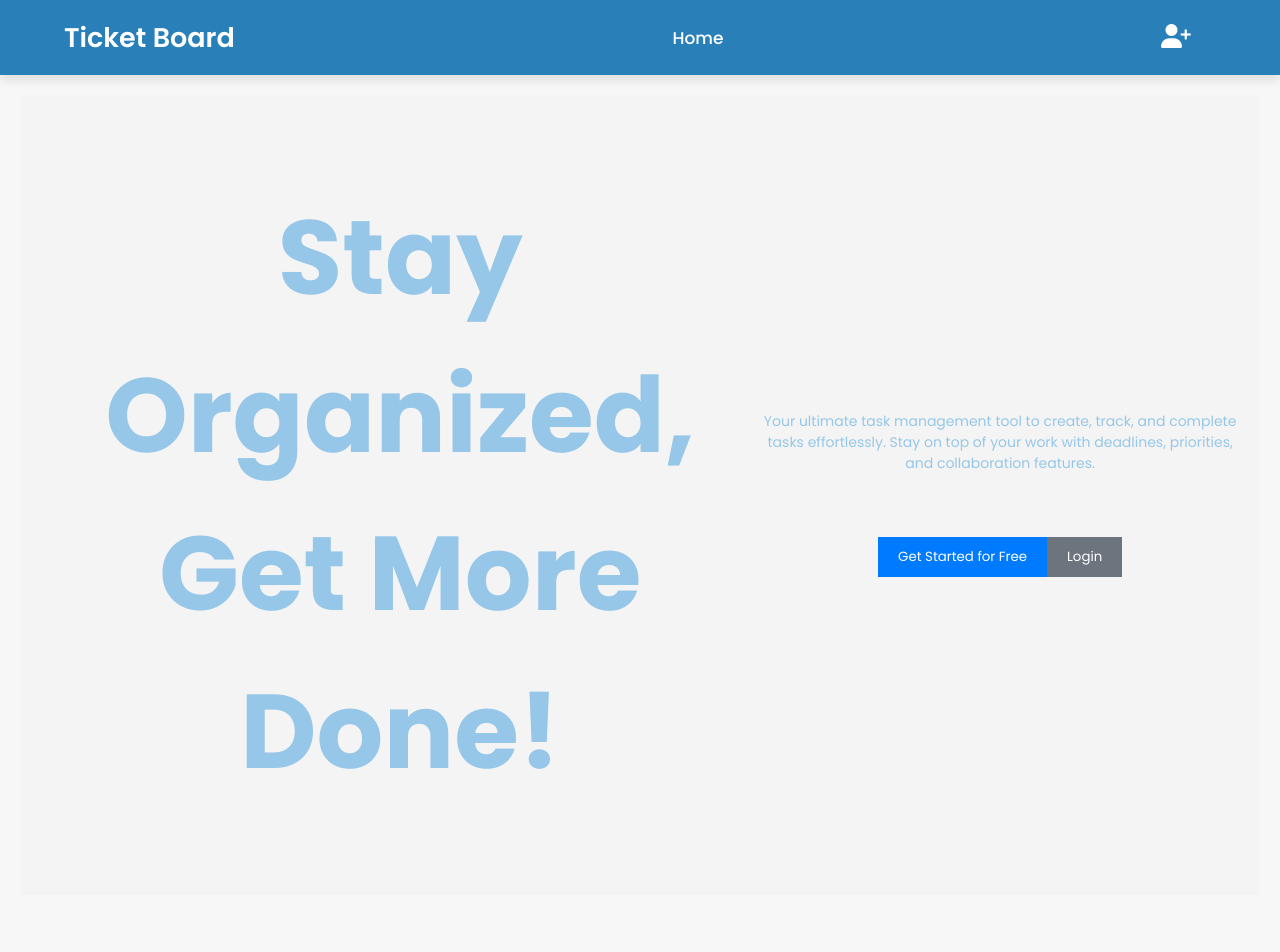
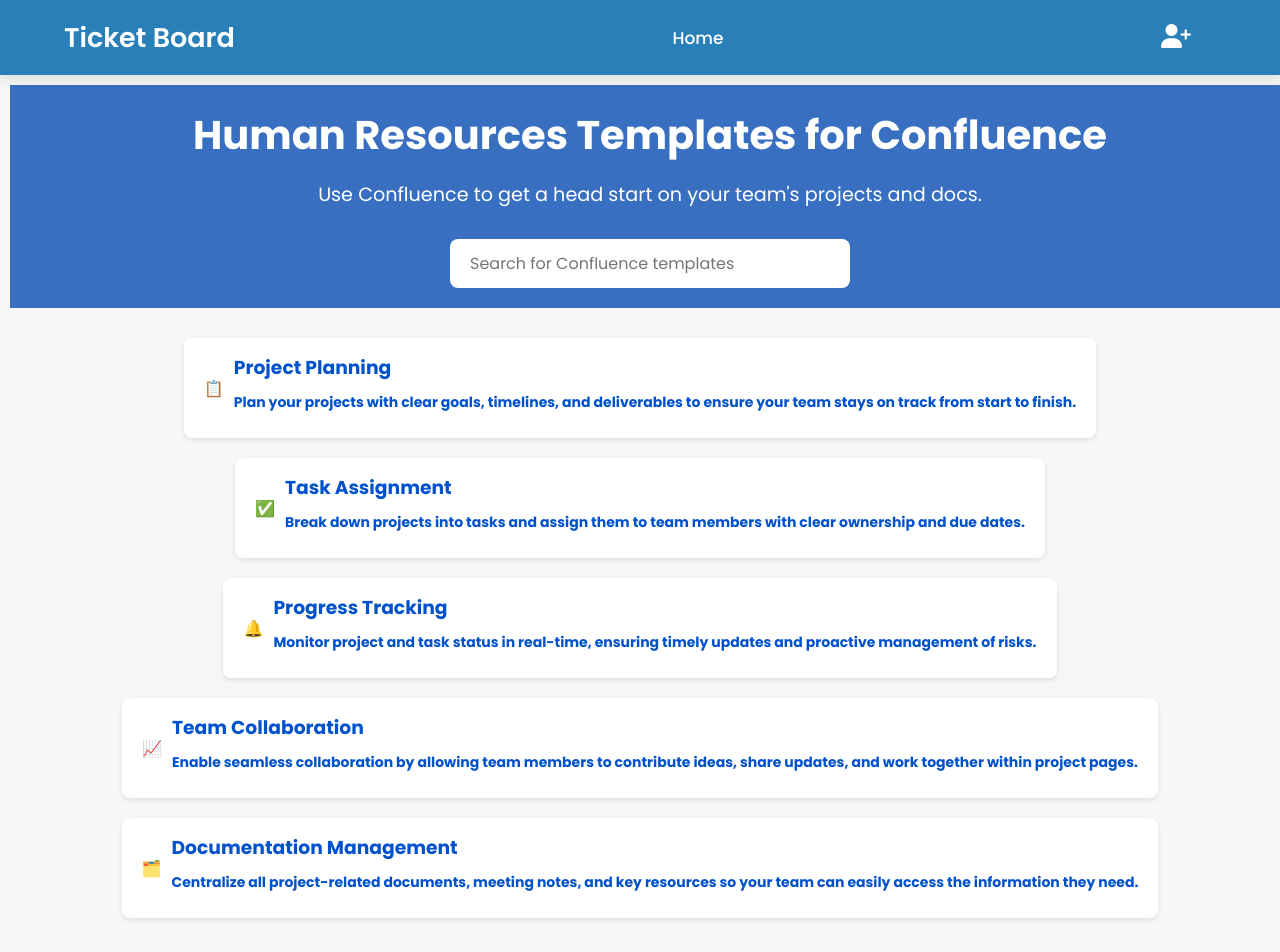
Before and after one commit to Ved1803/task-manager-frontend, a React (Vite) app: page / in a window 1280 px wide. Shown: the top 952 px of the page. Built offline with nearby package versions, Linux system fonts and the light colour scheme.

Commit message:
fix home page

```diff
--- a/src/App.jsx
+++ b/src/App.jsx
@@ -14,7 +14,6 @@
 import { useSelector } from "react-redux";
 import TaskDetails from "./pages/TaskDetails/TaskDetails";
 import { Bounce, ToastContainer } from "react-toastify";
-// import "react-toastify/dist/ReactToastify.css";
 import "react-toastify/dist/ReactToastify.css";
 import UpdateUser from "./pages/users/UpdateUser";
 
--- a/src/pages/Home.css
+++ b/src/pages/Home.css
@@ -1,22 +1,72 @@
-.home-container {
+/* Reset default margins and paddings
+* {
+  margin: 0;
+  padding: 0;
+  box-sizing: border-box;
+}
+
+body {
+  font-family: 'Arial', sans-serif;
+} */
+
+.hero-section {
+  background: #386fc1;
+  color: #ffffff;
+  padding: 20px 20px;
   text-align: center;
-    padding: 20px;
+  height: 50%;
+  margin: 10px;
 }
-  .hero {
-    background: #f4f4f4;
-    padding: 50px 20px;
+
+.hero-content h1 {
+  font-size: 2.5rem;
+  margin-bottom: 15px;
 }
-  .btn-primary {
-    background-color: #007bff;
-    color: white;
-    padding: 10px 20px;
+
+.hero-content p {
+  font-size: 1.2rem;
+  margin-bottom: 30px;
+}
+
+.search-bar {
+  display: flex;
+  justify-content: center;
+}
+
+.search-bar input {
+  width: 400px;
+  max-width: 90%;
+  padding: 12px 20px;
+  border-radius: 8px;
   border: none;
+  font-size: 1rem;
+  outline: none;
+}
+
+/* Previous CSS remains the same, adding below for points section */
+
+.info-points {
+  margin-top: 30px;
+  display: flex;
+  flex-wrap: wrap;
+  justify-content: center;
+  gap: 20px;
+}
+
+.info-item {
+  background: #ffffff;
+  color: #0052CC;
+  padding: 15px 20px;
+  border-radius: 8px;
+  font-weight: bold;
+  display: flex;
+  align-items: center;
+  gap: 10px;
+  box-shadow: 0 2px 5px rgba(0,0,0,0.1);
   cursor: pointer;
+  transition: transform 0.2s;
 }
-  .btn-secondary {
-    background-color: #6c757d;
-    color: white;
-    padding: 10px 20px;
-    border: none;
-    cursor: pointer;
+
+.info-item:hover {
+  transform: translateY(-5px);
 }
--- a/src/pages/Home.jsx
+++ b/src/pages/Home.jsx
@@ -1,70 +1,88 @@
-
-import './Home.css';
+import "./Home.css";
 const Home = () => {
   return (
-    <div className="home-container">
-      {/* Hero Section */}
-      <section className="hero">
-
-          <h1>Stay Organized, Get More Done!</h1>
-
-        <div>
+    <>
+      <section className="hero-section">
+        <div className="hero-content">
+          <h1>Human Resources Templates for Confluence</h1>
           <p>
-          Your ultimate task management tool to create, track, and complete tasks effortlessly.
-          Stay on top of your work with deadlines, priorities, and collaboration features.
+            Use Confluence to get a head start on your team's projects and docs.
           </p>
-        <div className="buttons">
-          <button className="btn-primary">Get Started for Free</button>
-          <button className="btn-secondary">Login</button>
+          <div className="search-bar">
+            <input type="text" placeholder="Search for Confluence templates" />
           </div>
         </div>
       </section>
 
-      {/* Features Section */}
-      <section className="features">
-        <h2>Why Choose Our Task Manager?</h2>
+      <div className="info-points">
+        <div className="info-item">
+          <span role="img" aria-label="planning">
+            📋
+          </span>
+          <div>
+            <h3>Project Planning</h3>
             <p>
-        <ul>
-          <li>✅ Simple & Fast – Easily create and manage tasks</li>
-          <li>✅ Reminders & Notifications – Stay on top of deadlines</li>
-          <li>✅ Priority & Labels – Organize tasks efficiently</li>
-          <li>✅ Team Collaboration – Assign tasks & work together</li>
-          <li>✅ Progress Tracking – Move tasks through "To-Do," "In Progress," and "Done"</li>
-        </ul>
+              Plan your projects with clear goals, timelines, and deliverables
+              to ensure your team stays on track from start to finish.
             </p>
-      </section>
+          </div>
+        </div>
 
-      {/* How It Works Section */}
-      <section className="how-it-works">
-        <h2>How It Works</h2>
+        <div className="info-item">
+          <span role="img" aria-label="task">
+            ✅
+          </span>
+          <div>
+            <h3>Task Assignment</h3>
             <p>
-        <ol>
-          <li>🔹 Sign Up & Log In – Create your free account</li>
-          <li>🔹 Add Your Tasks – Set due dates, priorities, and categories</li>
-          <li>🔹 Track Progress – Move tasks through different stages</li>
-          <li>🔹 Achieve More! – Stay productive and never miss a deadline</li>
-        </ol>
+              Break down projects into tasks and assign them to team members
+              with clear ownership and due dates.
             </p>
-      </section>
+          </div>
+        </div>
 
-      {/* Testimonials */}
-      <section className="testimonials">
-        <h2>What Users Say</h2>
-        <blockquote>
-          "This task manager has changed how I work! Super easy to use and keeps me on track!"
-        </blockquote>
-        <blockquote>
-          "Finally, a task manager that’s simple yet powerful!"
-        </blockquote>
-      </section>
+        <div className="info-item">
+          <span role="img" aria-label="progress">
+            🔔
+          </span>
+          <div>
+            <h3>Progress Tracking</h3>
+            <p>
+              Monitor project and task status in real-time, ensuring timely
+              updates and proactive management of risks.
+            </p>
+          </div>
+        </div>
 
-      {/* Call to Action */}
-      <section className="cta">
-        <h2>Start Managing Your Tasks Like a Pro!</h2>
-        <button className="btn-primary">Sign Up Free</button>
-        <button className="btn-secondary">Login Now</button>
-      </section>
+        <div className="info-item">
+          <span role="img" aria-label="collaboration">
+            📈
+          </span>
+          <div>
+            <h3>Team Collaboration</h3>
+            <p>
+              Enable seamless collaboration by allowing team members to
+              contribute ideas, share updates, and work together within project
+              pages.
+            </p>
           </div>
+        </div>
+
+        <div className="info-item">
+          <span role="img" aria-label="documents">
+            🗂️
+          </span>
+          <div>
+            <h3>Documentation Management</h3>
+            <p>
+              Centralize all project-related documents, meeting notes, and key
+              resources so your team can easily access the information they
+              need.
+            </p>
+          </div>
+        </div>
+      </div>
+    </>
   );
 };
 
```
Lines whose indentation alone changed are shown as unchanged.
